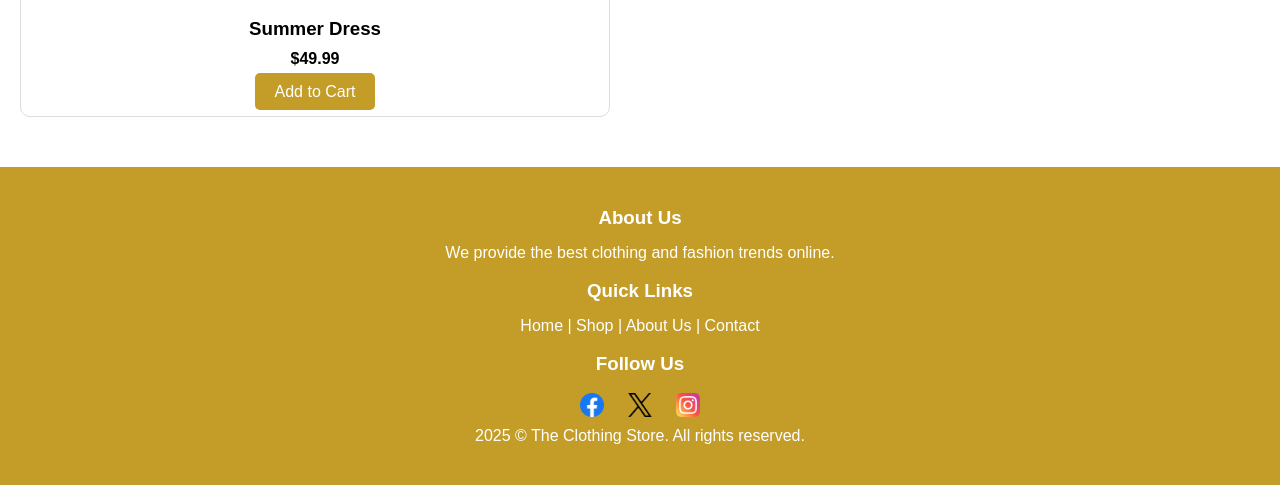
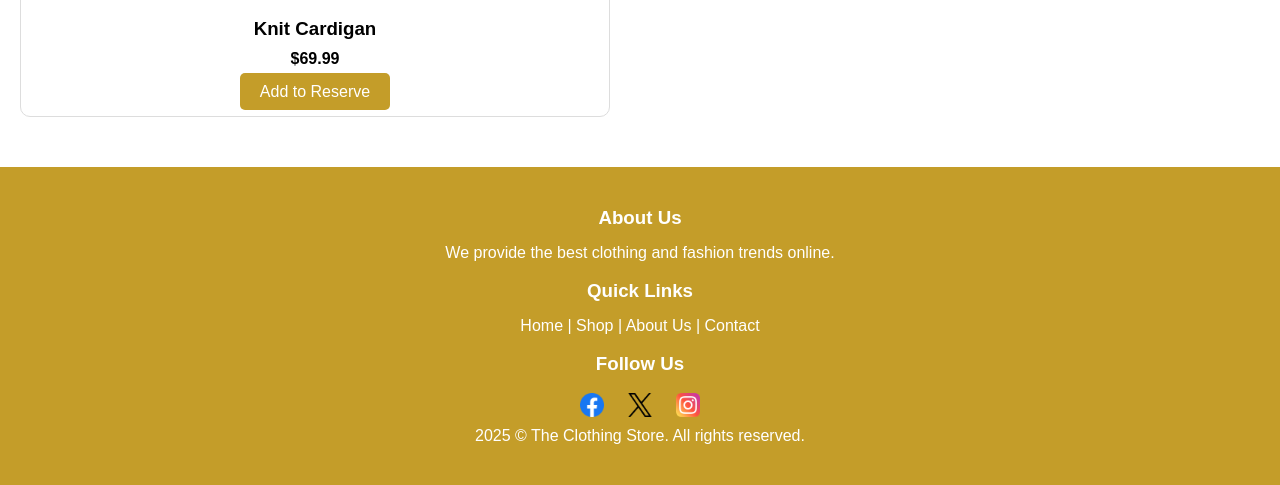
Before and after one commit to lushant/ClothingStore_Assignment2Interactive, a PHP site: page / in a window 1280 px wide. Shown: the part 2330-2815 px from the top of the page. Run offline with PHP 8.4, Linux system fonts and the light colour scheme.

Commit message:
Update index.php
Changed the product info to connect it to databsae and send relevent information

```diff
--- a/index.php
+++ b/index.php
@@ -21,7 +21,7 @@
         <div class="hero-content">
             <h1></h1>
             <p></p>
-            <a href="#" class="btn">Shop Now</a>
+            <a href="product.php" class="shopBtn">Shop Now</a>
         </div>
     </section>
 
@@ -30,22 +30,31 @@
         <h2>Featured Products</h2>
             <div class="product-grid">
                 <div class="product-card">
-                    <img src="images/product1.jpg" alt="Product 1">
-                    <h3>Classic T-Shirt</h3>
-                    <p>$29.99</p>
-                    <a href="#" class="btn">Add to Cart</a>
+                    <img src="images/coat1.jpg" alt="Product 1">
+                    <h3>Fleece Coat</h3>
+                    <p>$59.99</p>
+                    <a href="#" class="reserveBtn"
+                            data-name= "Fleece Coat"
+                            data-price= "59.99"
+                            data-loggedin="<?php echo isset($_SESSION['user_id']) ? 'yes' : 'no'; ?>">Add to Reserve</a>
                 </div>
                 <div class="product-card">
-                    <img src="images/product2.jpg" alt="Product 2">
-                    <h3>Denim Jacket</h3>
-                    <p>$59.99</p>
-                    <a href="#" class="btn">Add to Cart</a>
+                    <img src="images/coat3.jpg" alt="Product 3">
+                    <h3>Tech Jacket</h3>
+                    <p>$49.99</p>
+                    <a href="#" class="reserveBtn"
+                            data-name= "Tech Jacket"
+                            data-price= "49.99"
+                            data-loggedin="<?php echo isset($_SESSION['user_id']) ? 'yes' : 'no'; ?>">Add to Reserve</a>
                 </div>
                 <div class="product-card">
-                    <img src="images/product3.jpg" alt="Product 3">
-                    <h3>Summer Dress</h3>
-                    <p>$49.99</p>
-                    <a href="#" class="btn">Add to Cart</a>
+                    <img src="images/sweat2.jpg" alt="Product 9">
+                    <h3>Knit Cardigan</h3>
+                    <p>$69.99</p>
+                    <a href="#" class="reserveBtn"
+                            data-name= "Knit Cardigan"
+                            data-price= "69.99"
+                            data-loggedin="<?php echo isset($_SESSION['user_id']) ? 'yes' : 'no'; ?>">Add to Reserve</a>
                 </div>
             </div>
     </section>
```
